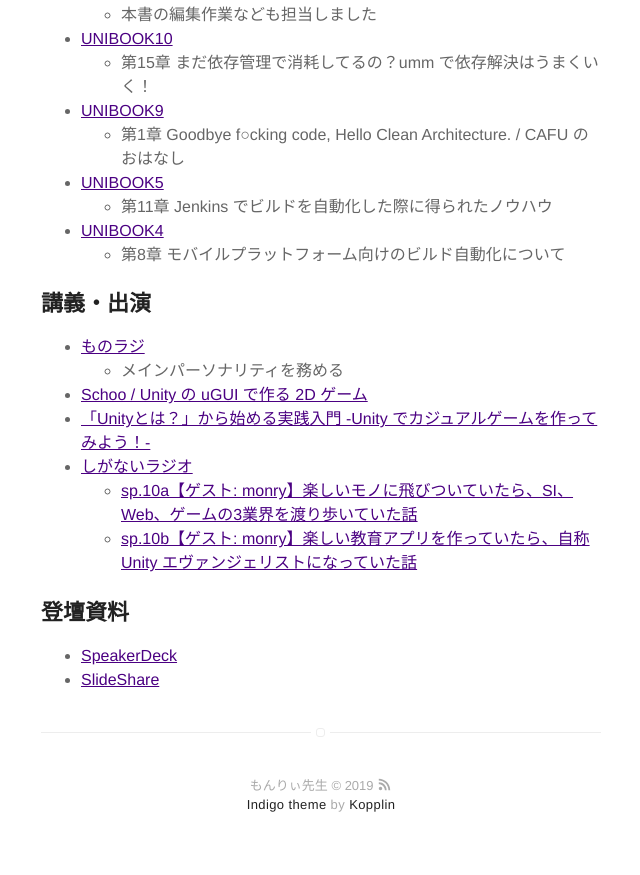
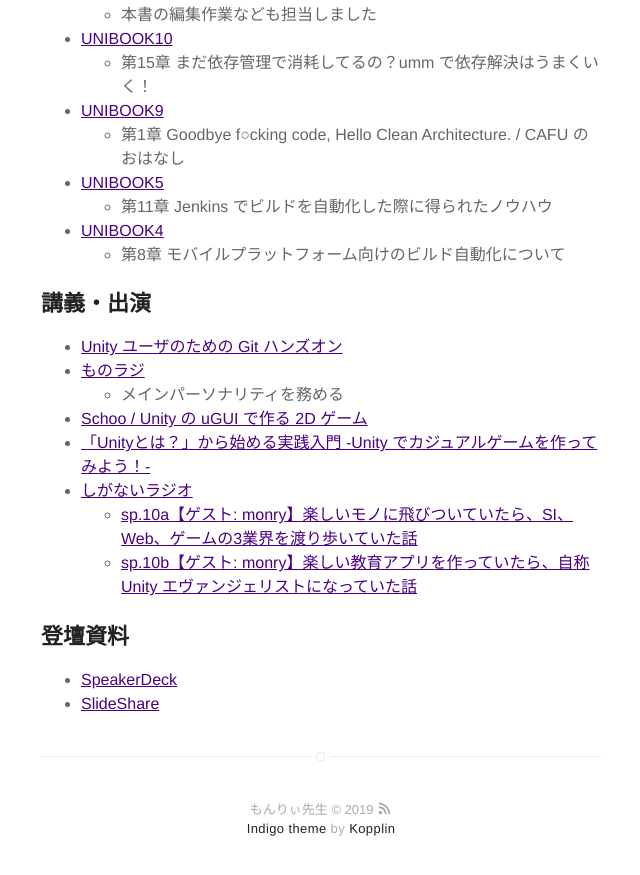
Before and after one commit to monry/monry.github.io, a Jekyll site: the page built from about.md, in a window 1280 px wide and 900 px high, scrolled down 3447 px. Shown: the top 875 px of the window, without its empty margins (319-959 px from the left). Built offline with Jekyll 4.4.1, drawn with Linux system fonts in a browser that asks for light colours.

Commit message:
:sparkles: Add Unity ユーザのための Git ハンズオン

```diff
--- a/about.md
+++ b/about.md
@@ -129,6 +129,7 @@
 
 ## 講義・出演
 
+* [Unity ユーザのための Git ハンズオン](https://meetup.unity3d.jp/jp/communities/15)
 * [ものラジ](https://monorazi.hateblo.jp/)
     * メインパーソナリティを務める
 * [Schoo / Unity の uGUI で作る 2D ゲーム](https://schoo.jp/class/4558)
```
